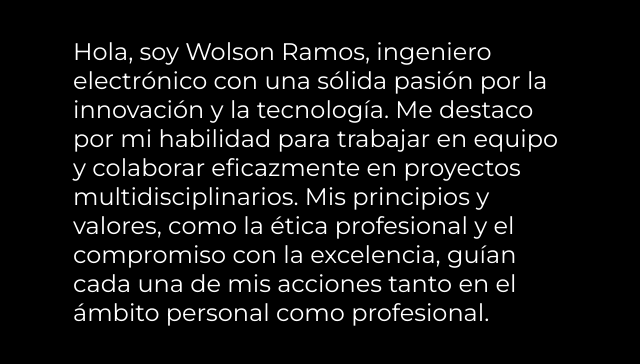
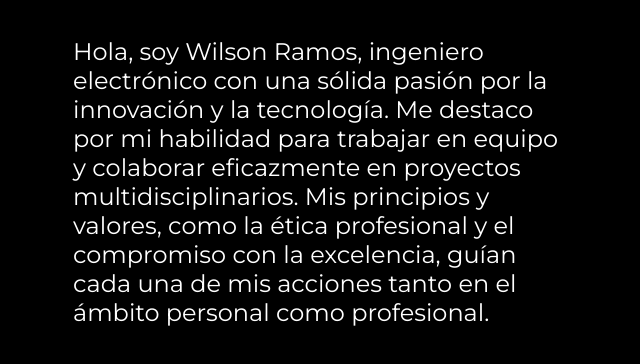
Before and after one commit to WilsonHRamosP/Portafolio-actualizado, a plain HTML site: page about.html in a window 1280 px wide. Shown: the part 155-519 px from the top of the page, 31-671 px from the left. Drawn offline with nearby package versions, Linux system fonts and the light colour scheme.

Commit message:
Update about.html

```diff
--- a/about.html
+++ b/about.html
@@ -16,7 +16,7 @@
     <main class="prentacion">
         <section class="presentacion__contenido">
             <h1 class="presentacion__contenido__titulo">Sobre mí</h1>
-            <p class="parrafo">Hola, soy Wolson Ramos, ingeniero electrónico con una sólida pasión por la innovación y la tecnología.
+            <p class="parrafo">Hola, soy Wilson Ramos, ingeniero electrónico con una sólida pasión por la innovación y la tecnología.
                 Me destaco por mi habilidad para trabajar en equipo y colaborar eficazmente en proyectos multidisciplinarios.
                 Mis principios y valores, como la ética profesional y el compromiso con la excelencia,
                 guían cada una de mis acciones tanto en el ámbito personal como profesional. </p>
```
